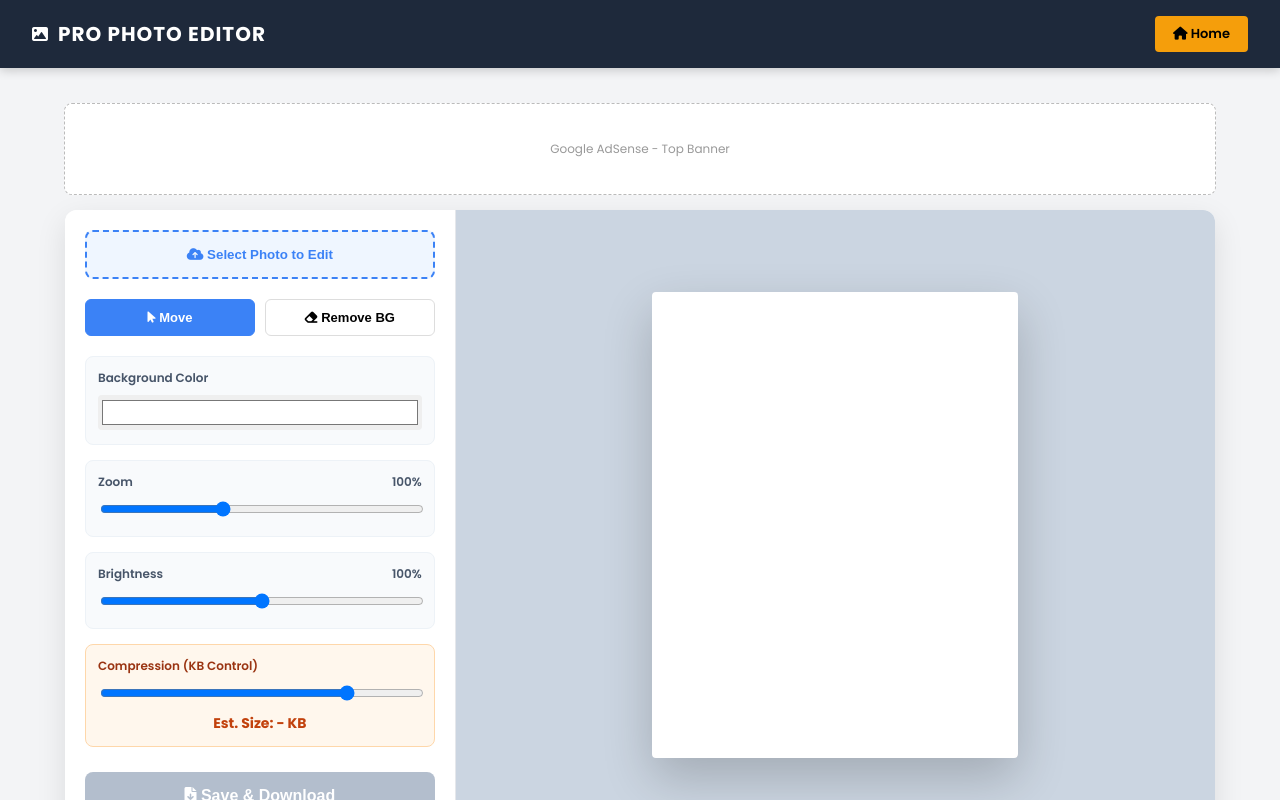
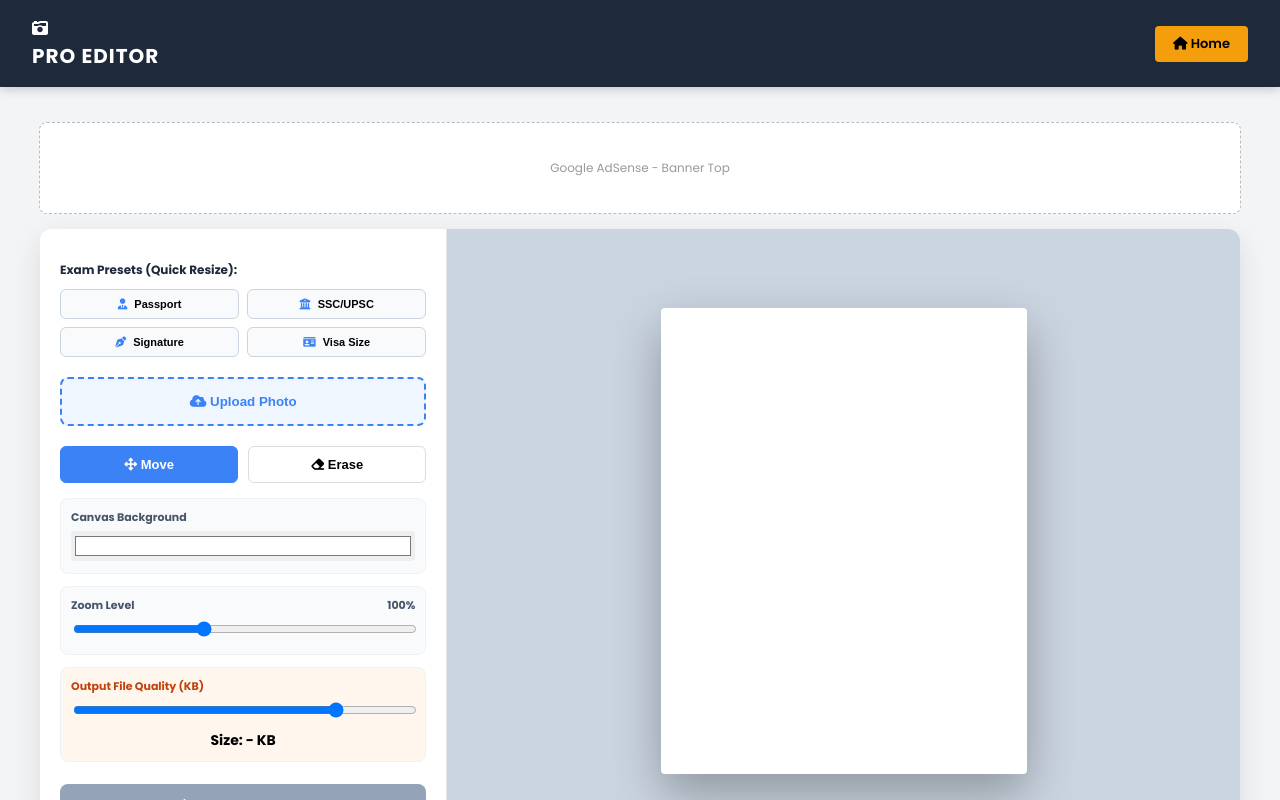
Before and after one commit to Rehansultan07/Resizer-tool, a plain HTML site: page index.html in a window 1280 px wide. Both pictures are taken after a click on the button "Move". Shown: the top 800 px of the page. Drawn offline with Linux system fonts and the light colour scheme.

Commit message:
Update index.html

```diff
--- a/index.html
+++ b/index.html
@@ -3,43 +3,47 @@
 <head>
     <meta charset="UTF-8">
     <meta name="viewport" content="width=device-width, initial-scale=1.0">
-    <title>Pro Photo Editor - Resize & Background Remover</title>
+    <title>Pro Photo Editor - Govt Exam Special</title>
     <link rel="stylesheet" href="https://cdnjs.cloudflare.com/ajax/libs/font-awesome/6.0.0/css/all.min.css">
     <link href="https://fonts.googleapis.com/css2?family=Poppins:wght@400;500;600;700&display=swap" rel="stylesheet">
     <style>
-        :root { --primary: #1e293b; --accent: #3b82f6; --bg-light: #f8fafc; --danger: #ef4444; }
+        :root { --primary: #1e293b; --accent: #3b82f6; --success: #059669; --danger: #ef4444; }
         body { font-family: 'Poppins', sans-serif; background-color: #f3f4f6; margin: 0; display: flex; flex-direction: column; min-height: 100vh; }
         .navbar { background: var(--primary); color: white; padding: 1rem 2rem; display: flex; align-items: center; justify-content: space-between; box-shadow: 0 2px 10px rgba(0,0,0,0.2); }
-        .nav-brand { display: flex; align-items: center; gap: 10px; }
-        .nav-brand h1 { font-size: 20px; margin: 0; letter-spacing: 1px; text-transform: uppercase; }
+        .nav-brand h1 { font-size: 20px; margin: 0; letter-spacing: 1px; text-transform: uppercase; display: flex; align-items: center; gap: 10px; }
         .back-btn { background: #f59e0b; color: #000; text-decoration: none; padding: 8px 18px; border-radius: 4px; font-weight: 600; font-size: 13px; }
 
         .main-container { flex: 1; display: flex; flex-direction: column; align-items: center; padding: 20px; }
-        .editor-card { background: white; width: 100%; max-width: 1150px; border-radius: 12px; box-shadow: 0 10px 30px rgba(0,0,0,0.1); overflow: hidden; display: flex; flex-direction: column; }
+        .editor-card { background: white; width: 100%; max-width: 1200px; border-radius: 12px; box-shadow: 0 10px 30px rgba(0,0,0,0.1); overflow: hidden; display: flex; flex-direction: column; }
 
-        .controls-panel { padding: 20px; background: #fff; flex: 1; border-right: 1px solid #e5e7eb; max-height: 85vh; overflow-y: auto; }
+        .controls-panel { padding: 20px; background: #fff; flex: 1; border-right: 1px solid #e5e7eb; max-height: 90vh; overflow-y: auto; }
+        .preset-grid { display: grid; grid-template-columns: 1fr 1fr; gap: 8px; margin-bottom: 20px; }
+        .preset-btn { padding: 8px; font-size: 11px; font-weight: 600; border: 1px solid #cbd5e1; border-radius: 6px; background: #f8fafc; cursor: pointer; transition: 0.2s; }
+        .preset-btn:hover { background: #e2e8f0; }
+        .preset-btn i { color: var(--accent); margin-right: 4px; }
+
         .upload-btn-wrapper { margin-bottom: 20px; position: relative; }
-        .btn-upload { border: 2px dashed var(--accent); color: var(--accent); background: #eff6ff; padding: 15px; border-radius: 8px; width: 100%; font-weight: bold; cursor: pointer; transition: 0.3s; }
-        .btn-upload:hover { background: #dbeafe; }
+        .btn-upload { border: 2px dashed var(--accent); color: var(--accent); background: #eff6ff; padding: 15px; border-radius: 8px; width: 100%; font-weight: bold; cursor: pointer; }
 
-        .tool-bar { display: flex; gap: 10px; margin-bottom: 20px; }
-        .tool-btn { flex: 1; padding: 10px; border: 1px solid #ddd; border-radius: 6px; cursor: pointer; background: white; font-size: 13px; font-weight: 600; transition: 0.3s; }
+        .tool-bar { display: flex; gap: 10px; margin-bottom: 15px; }
+        .tool-btn { flex: 1; padding: 10px; border: 1px solid #ddd; border-radius: 6px; cursor: pointer; background: white; font-size: 13px; font-weight: 600; }
         .tool-btn.active { background: var(--accent); color: white; border-color: var(--accent); }
 
-        .control-group { margin-bottom: 15px; background: var(--bg-light); padding: 12px; border-radius: 8px; border: 1px solid #edf2f7; }
-        .control-label { display: flex; justify-content: space-between; font-size: 12px; font-weight: 600; color: #475569; margin-bottom: 8px; }
+        .control-group { margin-bottom: 12px; background: #f8fafc; padding: 10px; border-radius: 8px; border: 1px solid #edf2f7; }
+        .control-label { display: flex; justify-content: space-between; font-size: 11px; font-weight: 700; color: #475569; margin-bottom: 5px; }
         .slider-range { width: 100%; cursor: pointer; }
 
-        .editor-panel { flex: 2; background: #cbd5e1; display: flex; justify-content: center; align-items: center; padding: 30px; position: relative; min-height: 500px; }
-        .canvas-container { box-shadow: 0 20px 50px rgba(0,0,0,0.2); border: 8px solid white; border-radius: 4px; position: relative; background: white; }
+        .editor-panel { flex: 2; background: #cbd5e1; display: flex; justify-content: center; align-items: center; padding: 30px; min-height: 500px; position: relative; }
+        .canvas-container { box-shadow: 0 20px 50px rgba(0,0,0,0.3); border: 8px solid white; border-radius: 4px; background: white; }
         #editorCanvas { display: block; max-width: 100%; cursor: crosshair; }
 
-        .btn-download { background: linear-gradient(135deg, #059669, #047857); color: white; width: 100%; padding: 15px; border: none; border-radius: 8px; font-weight: 700; cursor: pointer; font-size: 16px; margin-top: 10px; transition: 0.3s; }
-        .btn-download:disabled { background: #94a3b8; cursor: not-allowed; opacity: 0.7; }
+        .btn-download { background: linear-gradient(135deg, #059669, #047857); color: white; width: 100%; padding: 15px; border: none; border-radius: 8px; font-weight: 700; cursor: pointer; font-size: 16px; margin-top: 10px; }
+        .btn-download:disabled { background: #94a3b8; cursor: not-allowed; }
 
-        .size-warning { font-size: 11px; color: var(--danger); font-weight: 700; margin-top: 5px; display: none; text-align: center; }
+        .size-badge { font-weight: 700; text-align: center; font-size: 14px; margin-top: 5px; }
+        .limit-msg { color: var(--danger); font-size: 10px; text-align: center; margin-top: 4px; display: none; }
 
-        .ad-space { width: 100%; max-width: 1150px; height: 90px; background: #fff; border: 1px dashed #bbb; margin: 15px 0; display: flex; align-items: center; justify-content: center; color: #999; font-size: 12px; border-radius: 8px; }
+        .ad-space { width: 100%; max-width: 1200px; height: 90px; background: #fff; border: 1px dashed #bbb; margin: 15px 0; display: flex; align-items: center; justify-content: center; color: #999; font-size: 12px; border-radius: 8px; }
 
         @media (min-width: 768px) { .editor-card { flex-direction: row; } }
     </style>
@@ -47,53 +51,56 @@
 <body>
 
     <div class="navbar">
-        <div class="nav-brand"><i class="fas fa-image"></i> <h1>PRO PHOTO EDITOR</h1></div>
+        <div class="nav-brand"><i class="fas fa-camera-retro"></i> <h1>PRO EDITOR</h1></div>
         <a href="/" class="back-btn"><i class="fas fa-home"></i> Home</a>
     </div>
 
     <div class="main-container">
-        <div class="ad-space">Google AdSense - Top Banner</div>
+        <div class="ad-space">Google AdSense - Banner Top</div>
 
         <div class="editor-card">
             <div class="controls-panel">
+                <p style="font-size:12px; font-weight:700; color:#1e293b; margin-bottom:10px;">Exam Presets (Quick Resize):</p>
+                <div class="preset-grid">
+                    <button class="preset-btn" onclick="applyPreset(350, 450, 45)"><i class="fas fa-user-tie"></i> Passport</button>
+                    <button class="preset-btn" onclick="applyPreset(413, 531, 50)"><i class="fas fa-university"></i> SSC/UPSC</button>
+                    <button class="preset-btn" onclick="applyPreset(400, 200, 20)"><i class="fas fa-pen-nib"></i> Signature</button>
+                    <button class="preset-btn" onclick="applyPreset(600, 600, 100)"><i class="fas fa-id-card"></i> Visa Size</button>
+                </div>
+
                 <div class="upload-btn-wrapper">
-                    <button class="btn-upload"><i class="fas fa-cloud-upload-alt"></i> Select Photo to Edit</button>
+                    <button class="btn-upload"><i class="fas fa-cloud-upload-alt"></i> Upload Photo</button>
                     <input type="file" id="imageInput" accept="image/*" style="position:absolute; left:0; top:0; opacity:0; width:100%; height:100%; cursor:pointer;">
                 </div>
 
                 <div class="tool-bar">
-                    <button class="tool-btn active" id="moveMode"><i class="fas fa-mouse-pointer"></i> Move</button>
-                    <button class="tool-btn" id="eraseMode"><i class="fas fa-eraser"></i> Remove BG</button>
+                    <button class="tool-btn active" id="moveMode"><i class="fas fa-arrows-alt"></i> Move</button>
+                    <button class="tool-btn" id="eraseMode"><i class="fas fa-eraser"></i> Erase</button>
                 </div>
 
-                <div class="control-group" id="brushSettings" style="display:none; border-left: 4px solid #3b82f6;">
-                    <label class="control-label">Brush Size: <span id="brushVal">25</span></label>
+                <div class="control-group" id="brushSettings" style="display:none; border-left: 4px solid var(--accent);">
+                    <label class="control-label">Eraser Size: <span id="brushVal">25</span></label>
                     <input type="range" id="brushSize" class="slider-range" min="5" max="80" value="25">
                 </div>
 
                 <div class="control-group">
-                    <label class="control-label">Background Color</label>
-                    <input type="color" id="bgColor" value="#ffffff" style="width:100%; height:35px; border:none; border-radius:4px; cursor:pointer;">
+                    <label class="control-label">Canvas Background</label>
+                    <input type="color" id="bgColor" value="#ffffff" style="width:100%; height:30px; border:none; border-radius:4px; cursor:pointer;">
                 </div>
 
                 <div class="control-group">
-                    <label class="control-label">Zoom <span id="zoomValue">100%</span></label>
-                    <input type="range" id="zoomSlider" class="slider-range" min="0.1" max="2.5" step="0.05" value="1">
+                    <label class="control-label">Zoom Level <span id="zoomValue">100%</span></label>
+                    <input type="range" id="zoomSlider" class="slider-range" min="0.1" max="2.5" step="0.01" value="1">
                 </div>
 
-                <div class="control-group">
-                    <label class="control-label">Brightness <span id="brightValue">100%</span></label>
-                    <input type="range" id="brightnessSlider" class="slider-range" min="50" max="150" value="100">
+                <div class="control-group" style="background: #fff7ed;">
+                    <label class="control-label" style="color:#c2410c;">Output File Quality (KB)</label>
+                    <input type="range" id="qualitySlider" class="slider-range" min="0.1" max="1.0" step="0.01" value="0.8">
+                    <div id="sizeEstimate" class="size-badge">Size: - KB</div>
+                    <div id="limitMsg" class="limit-msg">Limit: 10KB to 3MB only!</div>
                 </div>
 
-                <div class="control-group" style="background: #fff7ed; border-color: #fed7aa;">
-                    <label class="control-label" style="color:#9a3412;">Compression (KB Control)</label>
-                    <input type="range" id="qualitySlider" class="slider-range" min="0.1" max="1.0" step="0.01" value="0.8">
-                    <div id="sizeEstimate" style="font-weight:700; text-align:center; color:#c2410c; font-size:14px; margin-top:5px;">Est. Size: - KB</div>
-                    <div id="limitWarning" class="size-warning">File size must be between 10KB and 3MB!</div>
-                </div>
-
-                <button id="downloadBtn" class="btn-download" disabled><i class="fas fa-file-download"></i> Save & Download</button>
+                <button id="downloadBtn" class="btn-download" disabled><i class="fas fa-download"></i> Download JPG</button>
             </div>
 
             <div class="editor-panel">
@@ -103,7 +110,7 @@
             </div>
         </div>
 
-        <div class="ad-space">Google AdSense - Bottom Banner</div>
+        <div class="ad-space">Google AdSense - Banner Bottom</div>
     </div>
 
     <script>
@@ -112,16 +119,13 @@
         const imgInput = document.getElementById('imageInput');
         const zoomSlider = document.getElementById('zoomSlider');
         const qualitySlider = document.getElementById('qualitySlider');
-        const brightnessSlider = document.getElementById('brightnessSlider');
         const bgColorInput = document.getElementById('bgColor');
         const brushSlider = document.getElementById('brushSize');
         const downloadBtn = document.getElementById('downloadBtn');
-        const limitWarning = document.getElementById('limitWarning');
 
         let img = new Image();
         let maskCanvas = document.createElement('canvas');
         let maskCtx = maskCanvas.getContext('2d');
-
         let isLoaded = false;
         let scale = 1, offsetX = 0, offsetY = 0;
         let mode = 'move';
@@ -150,6 +154,13 @@
             document.getElementById('zoomValue').innerText = "100%";
         }
 
+        // Preset Function
+        function applyPreset(w, h, targetKb) {
+            canvas.width = w;
+            canvas.height = h;
+            if(isLoaded) render();
+        }
+
         function render() {
             if(!isLoaded) return;
             ctx.clearRect(0,0, canvas.width, canvas.height);
@@ -164,20 +175,26 @@
             tempCanvas.width = img.width;
             tempCanvas.height = img.height;
             let tCtx = tempCanvas.getContext('2d');
-
             tCtx.drawImage(img, 0, 0);
             tCtx.globalCompositeOperation = 'destination-in';
             tCtx.drawImage(maskCanvas, 0, 0);
 
-            ctx.filter = `brightness(${brightnessSlider.value}%)`;
             ctx.drawImage(tempCanvas, -img.width/2, -img.height/2);
             ctx.restore();
-
             updateSize();
         }
 
+        // Erase Logic
         canvas.onmousedown = (e) => { isDrawing = true; if(mode === 'erase') paint(e); };
-        window.onmousemove = (e) => { if(!isDrawing) return; if(mode === 'erase') paint(e); };
+        window.onmousemove = (e) => {
+            if(!isDrawing) return;
+            if(mode === 'erase') paint(e);
+            else if(mode === 'move') {
+                offsetX += e.movementX;
+                offsetY += e.movementY;
+                render();
+            }
+        };
         window.onmouseup = () => isDrawing = false;
 
         function paint(e) {
@@ -187,7 +204,6 @@
             const brushSize = brushSlider.value / scale;
             const imgX = (mouseX - canvas.width/2 - offsetX) / scale + img.width/2;
             const imgY = (mouseY - canvas.height/2 - offsetY) / scale + img.height/2;
-
             maskCtx.globalCompositeOperation = 'destination-out';
             maskCtx.beginPath();
             maskCtx.arc(imgX, imgY, brushSize, 0, Math.PI*2);
@@ -195,49 +211,42 @@
             render();
         }
 
-        document.getElementById('eraseMode').onclick = () => {
-            mode = 'erase';
-            document.getElementById('eraseMode').classList.add('active');
-            document.getElementById('moveMode').classList.remove('active');
-            document.getElementById('brushSettings').style.display = 'block';
-        };
+        document.getElementById('eraseMode').onclick = () => { mode = 'erase'; toggleBtns(); };
+        document.getElementById('moveMode').onclick = () => { mode = 'move'; toggleBtns(); };
 
-        document.getElementById('moveMode').onclick = () => {
-            mode = 'move';
-            document.getElementById('moveMode').classList.add('active');
-            document.getElementById('eraseMode').classList.remove('active');
-            document.getElementById('brushSettings').style.display = 'none';
-        };
+        function toggleBtns() {
+            document.getElementById('eraseMode').classList.toggle('active', mode === 'erase');
+            document.getElementById('moveMode').classList.toggle('active', mode === 'move');
+            document.getElementById('brushSettings').style.display = mode === 'erase' ? 'block' : 'none';
+        }
 
         zoomSlider.oninput = () => { scale = zoomSlider.value; document.getElementById('zoomValue').innerText = Math.round(scale*100)+'%'; render(); };
         qualitySlider.oninput = render;
-        brightnessSlider.oninput = render;
         bgColorInput.oninput = render;
         brushSlider.oninput = () => document.getElementById('brushVal').innerText = brushSlider.value;
 
         function updateSize() {
             const q = parseFloat(qualitySlider.value);
             const dataUrl = canvas.toDataURL('image/jpeg', q);
-            const sizeInBytes = Math.round((dataUrl.length - 22) * 0.75);
-            const sizeInKb = sizeInBytes / 1024;
+            const sizeInKb = Math.round((dataUrl.length - 22) * 0.75) / 1024;
 
-            document.getElementById('sizeEstimate').innerText = `Est. Size: ${sizeInKb.toFixed(2)} KB`;
+            document.getElementById('sizeEstimate').innerText = `Size: ${sizeInKb.toFixed(2)} KB`;
 
-            // Validation Logic: 10KB to 3MB (3072 KB)
-            if (sizeInKb < 10 || sizeInKb > 3072) {
+            // Strict Validation
+            if(sizeInKb < 10 || sizeInKb > 3072) {
                 downloadBtn.disabled = true;
-                limitWarning.style.display = 'block';
-                document.getElementById('sizeEstimate').style.color = '#ef4444';
+                document.getElementById('limitMsg').style.display = 'block';
+                document.getElementById('sizeEstimate').style.color = 'red';
             } else {
                 downloadBtn.disabled = false;
-                limitWarning.style.display = 'none';
-                document.getElementById('sizeEstimate').style.color = '#c2410c';
+                document.getElementById('limitMsg').style.display = 'none';
+                document.getElementById('sizeEstimate').style.color = '#059669';
             }
         }
 
         downloadBtn.onclick = () => {
             const link = document.createElement('a');
-            link.download = 'Processed_Photo.jpg';
+            link.download = 'Govt_Ready_Photo.jpg';
             link.href = canvas.toDataURL('image/jpeg', parseFloat(qualitySlider.value));
             link.click();
         };
```
